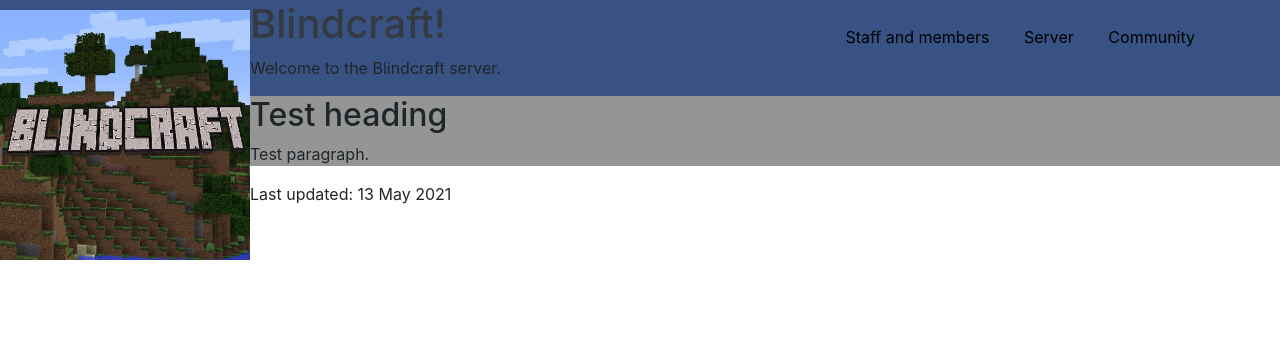
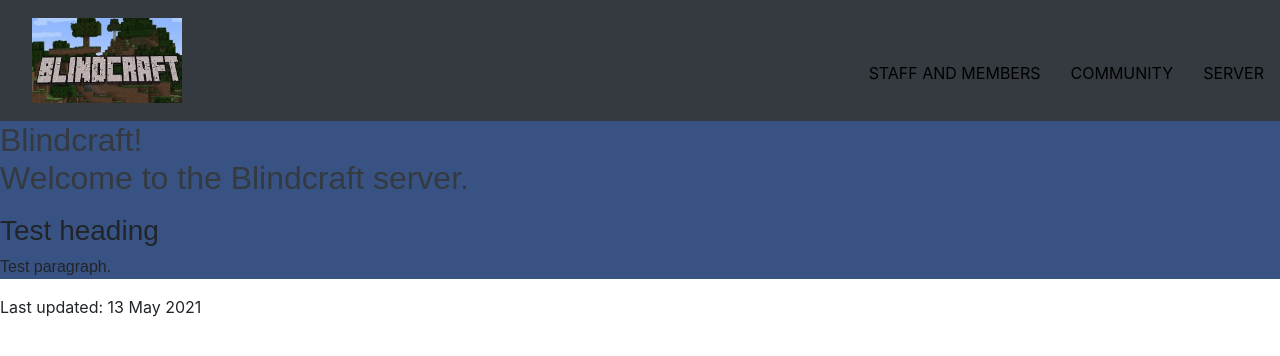
Before and after one commit to danzieg/blindcraft, a Jekyll site: the page built from index.html, in a window 1280 px wide. Shown: the top 356 px of the page. Built offline with Jekyll 4.4.1, drawn with Linux system fonts in a browser that asks for light colours.

Commit message:
completed navbar layout and made it collapse

```diff
--- a/_includes/nav.html
+++ b/_includes/nav.html
@@ -1,21 +1,20 @@
 <header>
-<!--div class="bg-dark"-->
-<!--style="margin-left": 10px; padding: 10px; -->
-<!--nav class= "navbar nav justify-content-center" tabindex="0"-->
-  <img src="../assets/images/logo.jpg" alt="logo" class= "logo">
- <!--div role="menubar"-->
-<div class="container">
- <nav>
-  <ul>
- <li><a class="active" href="Staff and members.html" >Staff and members</a></li>
-<li><a href="Server.html">Server</a></li>
- <li><a href="Community.html">Community</a></li>
-  </ul>
+  <body>
+    <nav class="navbar navbar-expand-sm navbar-light bg-dark">
+      <a href="#"class="navbar-brand"></a>
+  <img src="../assets/images/logo 2.jpg" alt="logo" class= "logo" width="150em">
+  <button class=" navbar-toggler" data-toggle="collapse" data-target="#navbarMenu">
+    <span class= "navbar-toggler-icon"></span>
+  </button>
+  <div class="collapse navbar-collapse" id="navbarMenu">
+   <ul class="navbar-nav ml-auto">
+ <li><a class="nav-item" href="Staff and members.html"class= "nav-link">Staff and members</a></li>
+<li><a href="Community.html">Community</a></li>
+ <li><a href="Server.html">Server</a></li>
+</div>
+</nav>
+</ul>
 </nav>
 
-</div>
-</div>
-</nav>
-  </div>
-  </div>
+</body>
   </header>
--- a/_layouts/default.html
+++ b/_layouts/default.html
@@ -1,15 +1,14 @@
 <html>
-
 <head>
 <title>
 {{ page.title }}
 </title>
 <!--Custom style sheets-->
         <link rel="stylesheet" href="{{ '/assets/css/main.css' | prepend: site.baseurl}}">
+        {% include nav.html %}
 </head>
 
 <body>
-{% include nav.html %}
 <div class="mybackground">
 {{ content }}
 </div>
--- a/assets/css/custom/_mystyle.scss
+++ b/assets/css/custom/_mystyle.scss
@@ -1,5 +1,6 @@
 .mybackground {
 background: #385383;
+font-family: 'Noto Sans JP', sans-serif;
 }
 
 .mybg {
@@ -14,7 +15,7 @@ background: #949595;
 body {
     margin: 0;
     background: #000000;
-    font-family: Arial;
+    font-family: 'Noto Sans JP', sans-serif;
     font-weight: 300;
 }
 
@@ -24,7 +25,7 @@ body {
 }
 
 nav{
-    float: right;
+    margin-right: auto;
 }
 
 nav ul {
@@ -41,4 +42,5 @@ padding-top: 25px;
 
 nav a{
     color: rgb(0, 0, 0);
+    text-transform: uppercase;
 }
--- a/index.html
+++ b/index.html
@@ -1,19 +1,19 @@
 ---
 layout: default
-title: Home page
+title: Blindcraft
 ---
-
-
-
-<h1 class="text-dark">
+<html lang="en"></html>
+<link rel: "stylesheet" href="_includes/nav.html">
+<div class= "mybackground"></div>
+<header>
+</header>
+<h2 class="text-dark">
 Blindcraft!
-</h1>
 <p>
 Welcome to the Blindcraft server.
 </p>
 
-<div class="mybg">
-<h2>Test heading</h2>
+<h3>Test heading</h3>
 
 <p>Test paragraph.</p>
 </div>
```
Also changed, not shown: Server.md (+2 -0 lines), assets/images/logo 2.jpg (added), 7 other files.
